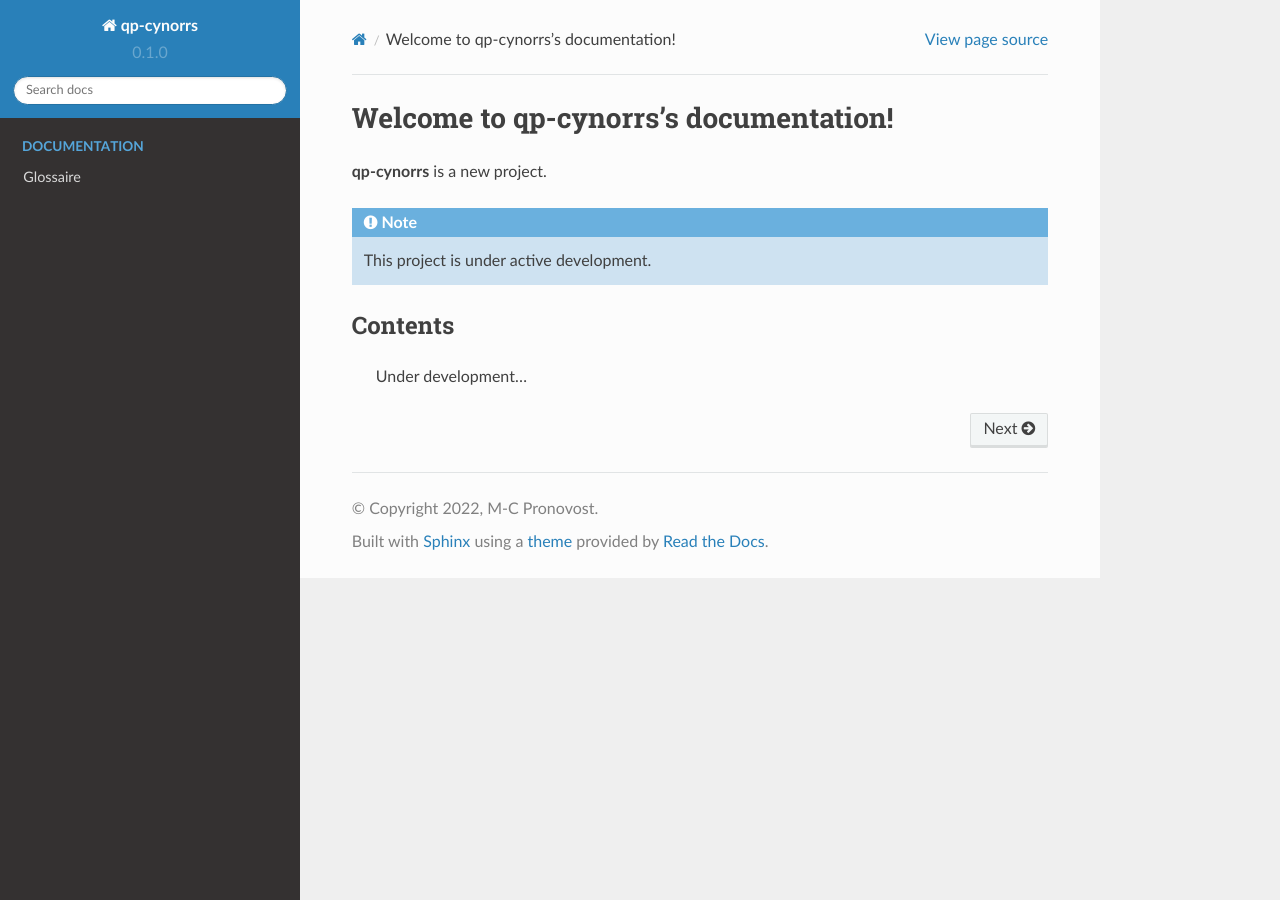
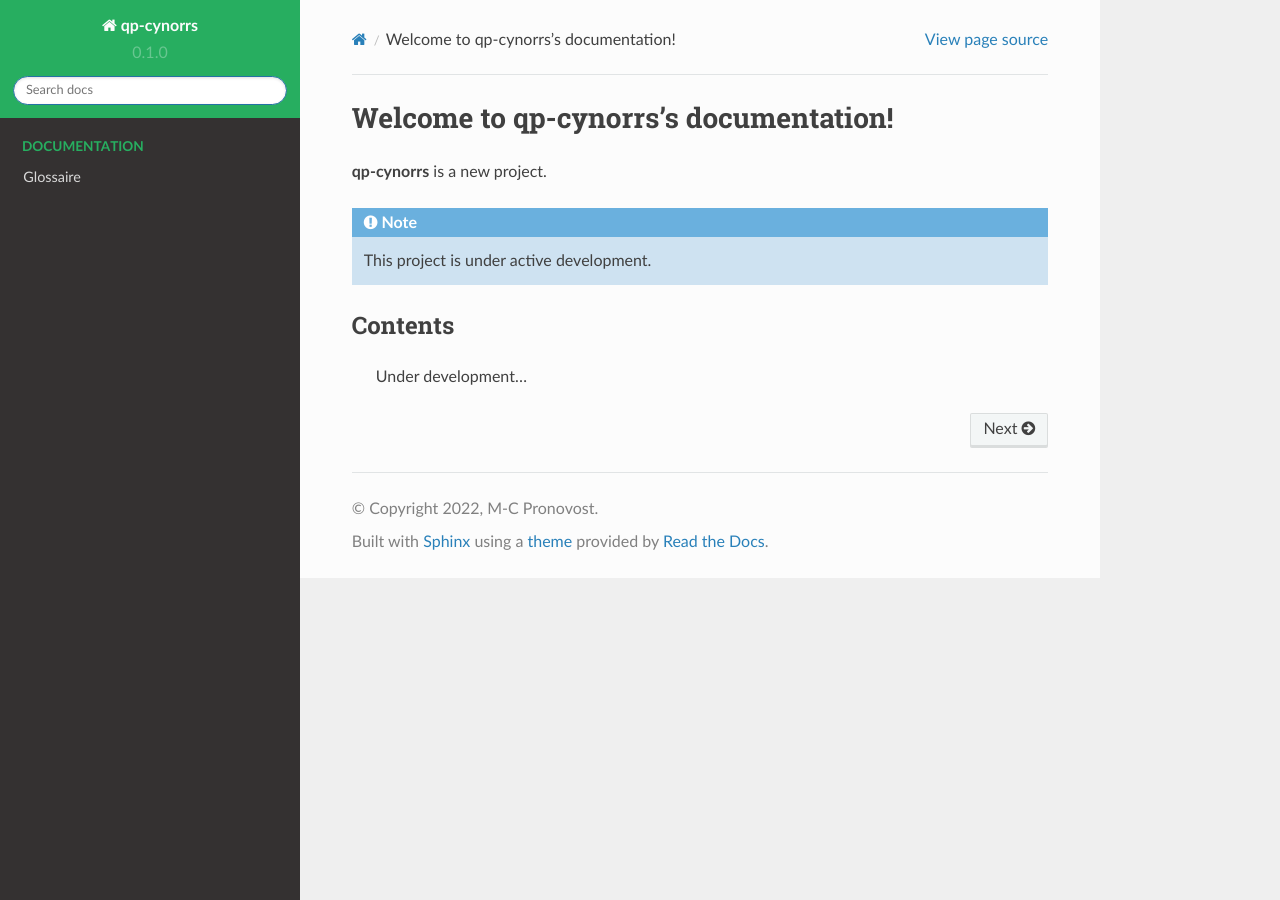
Before and after one commit to mcpronovost/qp-cynorrs, a Sphinx documentation site: the page built from docs/index.rst, in a window 1280 px wide. Built offline with Sphinx 7.4.7 and the Read the Docs theme 2.0.0, drawn with Linux system fonts in a browser that asks for light colours; pages that are not in the unit, such as notebooks, are missing from menus.

Commit message:
update docs

```diff
--- a/docs/_templates/layout.html
+++ b/docs/_templates/layout.html
@@ -10,9 +10,20 @@
             background-color: #cee2f1;
         }
         /* SIDENAV */
+        .wy-side-nav-search {
+            background-color: #27ae60;
+        }
+        .wy-menu-vertical header,
+        .wy-menu-vertical p.caption {
+            color: #27ae60;
+        }
         .wy-side-nav-search .wy-dropdown > a,
         .wy-side-nav-search > a {
             color: #fcfcfc;
+        }
+        .wy-menu-vertical li {
+            border-top: none;
+            border-bottom: none;
         }
         .wy-menu-vertical li.on a {
             background-color: #4e4b4b;
@@ -40,14 +51,9 @@
         .wy-menu-vertical li.toctree-l10 a {
             color: #c9c9c9;
         }
-        .wy-menu-vertical li.toctree-l1.current > a {
-            border-color: #4e4b4b;
-        }
         .wy-menu-vertical li.current > a:hover,
         .wy-menu-vertical li.on a:hover {
             background-color: #605b5b;
-            border-bottom: 1px solid #605b5b;
-            border-top: 1px solid #605b5b;
         }
     </style>
 {% endblock %}
```
